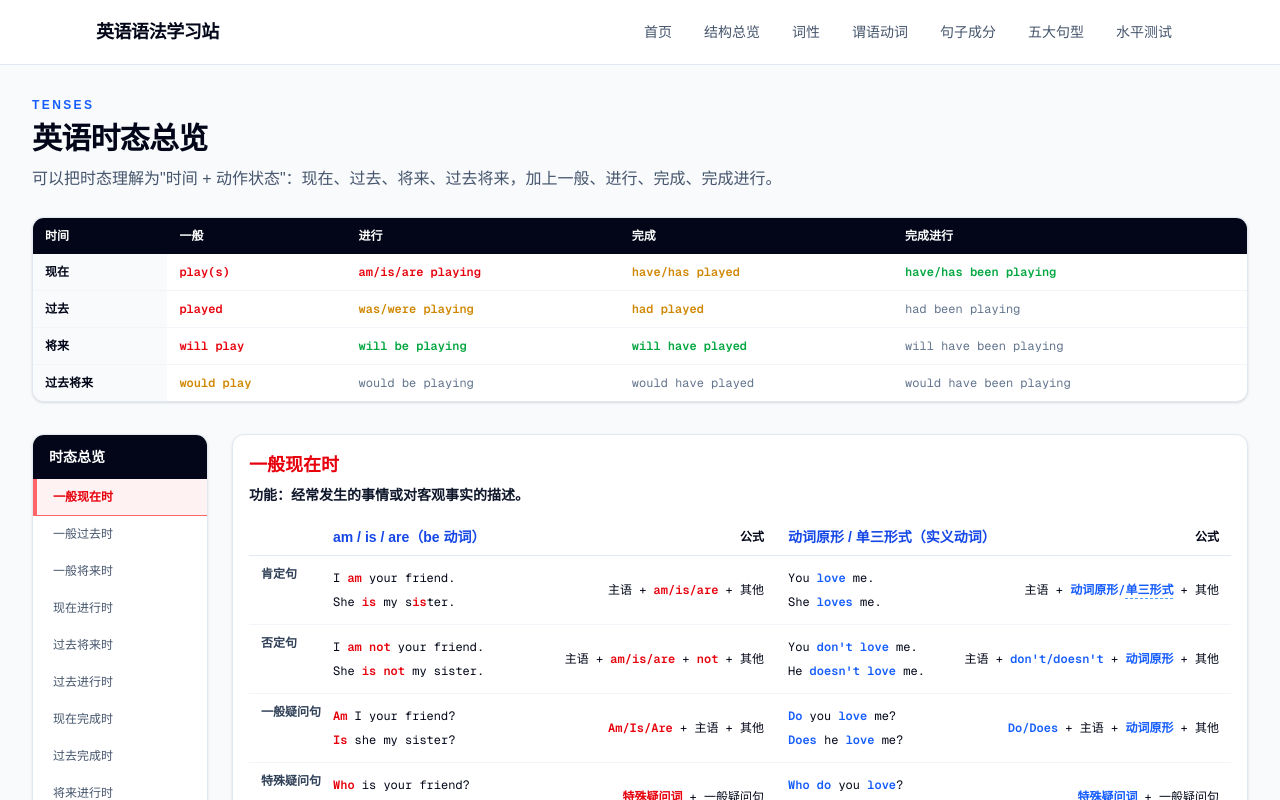
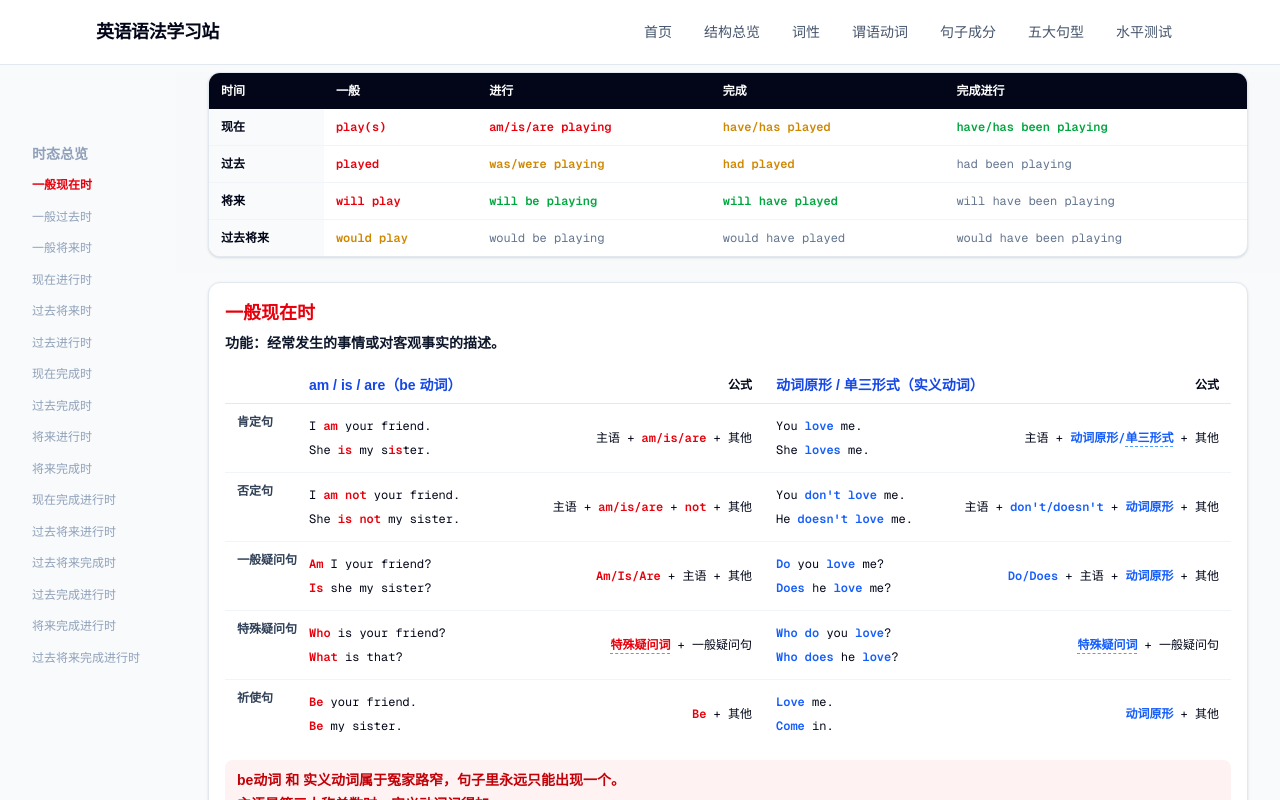
Before and after one commit to Jet-zz/EnglishGrammarSite, a Next.js app: page /grammar/tenses in a window 1280 px wide. Shown: the top 800 px of the page. Built offline with nearby package versions, Linux system fonts and the light colour scheme.

Commit message:
时态页面布局优化：左侧导航固定居中，4x4表格sticky贴顶不挡标题栏

```diff
--- a/src/app/grammar/tenses/page.tsx
+++ b/src/app/grammar/tenses/page.tsx
@@ -1,7 +1,6 @@
 "use client";
 
 import { ExampleBlock } from "@/components/ExampleBlock";
-import { SectionHeading } from "@/components/SectionHeading";
 import { tenseMatrix, tenses } from "@/content/tenses";
 import { useEffect, useState, useRef, useCallback } from "react";
 import { createPortal } from "react-dom";
@@ -111,7 +110,6 @@ function HoverSpan({
 }) {
   const c = color === "blue" ? "text-blue-600 border-blue-400" : color === "gray" ? "text-slate-500 border-slate-400" : "text-red-600 border-red-400";
   const [rect, setRect] = useState<DOMRect | null>(null);
-
   return (
     <>
       <span
@@ -212,15 +210,12 @@ function cellColor(time: string, aspect: string): string {
   return "text-slate-500";
 }
 
-/* ── 左侧导航高亮颜色 ── */
-const tenseNavColorMap: Record<string, string> = {
-  "text-red-600":    "bg-red-50 border-red-400 text-red-600",
-  "text-yellow-600": "bg-yellow-50 border-yellow-400 text-yellow-600",
-  "text-green-600":  "bg-green-50 border-green-400 text-green-600",
-  "text-slate-950":  "bg-slate-100 border-slate-500 text-slate-950",
-};
 function tenseNavActiveClass(name: string): string {
-  return tenseNavColorMap[tenseNameColor(name)] ?? "bg-slate-100 border-slate-500 text-slate-950";
+  const c = tenseNameColor(name);
+  if (c === "text-red-600") return "text-red-600 font-bold";
+  if (c === "text-yellow-600") return "text-yellow-600 font-bold";
+  if (c === "text-green-600") return "text-green-600 font-bold";
+  return "text-slate-950 font-bold";
 }
 
 /* ── 页面 ── */
@@ -230,11 +225,9 @@ export default function TensesPage() {
   const observerRef = useRef<IntersectionObserver | null>(null);
   const sectionRefs = useRef<Map<string, HTMLElement>>(new Map());
 
-  // IntersectionObserver 检测哪个时态在视口中心附近
   useEffect(() => {
     observerRef.current = new IntersectionObserver(
       (entries) => {
-        // 找最接近视口顶部的可见 section
         const visible = entries
           .filter(e => e.isIntersecting)
           .sort((a, b) => a.boundingClientRect.top - b.boundingClientRect.top);
@@ -245,14 +238,10 @@ export default function TensesPage() {
       { rootMargin: "-30% 0px -60% 0px" }
     );
 
-    sectionRefs.current.forEach((el) => {
-      observerRef.current?.observe(el);
-    });
-
+    sectionRefs.current.forEach((el) => observerRef.current?.observe(el));
     return () => observerRef.current?.disconnect();
   }, []);
 
-  // 重新 observe 当 DOM 更新后
   useEffect(() => {
     const obs = observerRef.current;
     if (!obs) return;
@@ -266,21 +255,43 @@ export default function TensesPage() {
   const scrollToTense = useCallback((name: string) => {
     const el = sectionRefs.current.get(name);
     if (el) {
-      el.scrollIntoView({ behavior: "smooth", block: "center" });
+      el.scrollIntoView({ behavior: "smooth", block: "start" });
       setActiveTense(name);
     }
   }, []);
 
   return (
-    <div className="mx-auto max-w-7xl px-4 py-8 lg:px-8">
-      <SectionHeading
-        eyebrow="Tenses"
-        title="英语时态总览"
-        description={'可以把时态理解为"时间 + 动作状态"：现在、过去、将来、过去将来，加上一般、进行、完成、完成进行。'}
-      />
+    <div className="mx-auto flex max-w-[90rem] gap-8 px-4 lg:px-8">
+      {/* ── 左侧导航 ── */}
+      <nav className="hidden lg:block w-36 shrink-0">
+        <div className="sticky top-[calc(50vh-16rem)]">
+          <div className="text-sm font-bold text-slate-400 mb-2">时态总览</div>
+          <div className="space-y-1">
+            {tenses.map((tense) => {
+              const isActive = activeTense === tense.name;
+              return (
+                <button
+                  key={tense.name}
+                  onClick={() => scrollToTense(tense.name)}
+                  className={`block w-full text-left py-1 text-xs leading-relaxed transition ${
+                    isActive
+                      ? tenseNavActiveClass(tense.name)
+                      : "text-slate-400 hover:text-slate-600"
+                  }`}
+                >
+                  {tense.name}
+                </button>
+              );
+            })}
+          </div>
+        </div>
+      </nav>
 
-      {/* ── 总览表格 ── */}
-      <section className="mt-6 overflow-hidden rounded-xl border border-slate-200 bg-white shadow-sm">
+      {/* ── 右侧内容 ── */}
+      <div className="min-w-0 flex-1">
+        {/* 粘性 4x4 表格：top-[72px] 紧贴标题栏底部，z-40 低于标题栏的 z-50 */}
+        <div className="sticky top-[72px] z-40 -mx-4 px-4 pb-4 bg-[#f8f9fb] lg:-mx-8 lg:px-8">
+          <div className="rounded-xl border border-slate-200 bg-white shadow-sm overflow-hidden">
             <div className="overflow-x-auto">
               <table className="w-full min-w-[640px] text-left text-xs">
                 <thead className="bg-slate-950 text-white">
@@ -305,45 +316,17 @@ export default function TensesPage() {
                 </tbody>
               </table>
             </div>
-      </section>
-
-      {/* ── 主体：左侧导航 + 右侧时态详情 ── */}
-      <div className="mt-8 flex gap-6">
-        {/* 左侧导航 */}
-        <nav className="hidden lg:block w-44 shrink-0">
-          <div className="sticky top-8 rounded-xl border border-slate-200 bg-white shadow-sm overflow-hidden">
-            <div className="bg-slate-950 px-4 py-3 text-sm font-bold text-white">
-              时态总览
-            </div>
-            <div className="divide-y divide-slate-50 max-h-[calc(100vh-6rem)] overflow-y-auto">
-              {tenses.map((tense) => {
-                const isActive = activeTense === tense.name;
-                return (
-                  <button
-                    key={tense.name}
-                    onClick={() => scrollToTense(tense.name)}
-                    className={`w-full text-left px-4 py-2.5 text-xs transition ${
-                      isActive
-                        ? `${tenseNavActiveClass(tense.name)} font-bold border-l-4`
-                        : "text-slate-600 hover:bg-slate-50 border-l-4 border-transparent"
-                    }`}
-                  >
-                    {tense.name}
-                  </button>
-                );
-              })}
           </div>
         </div>
-        </nav>
 
-        {/* 右侧时态详情 */}
-        <div className="min-w-0 flex-1 grid gap-3">
+        {/* 时态详情 */}
+        <div className="mt-4 grid gap-3">
           {tenses.map((tense) => (
             <section
               key={tense.name}
               id={tense.name}
               ref={setRef(tense.name)}
-              className="rounded-xl border border-slate-200 bg-white p-4 shadow-sm scroll-mt-20"
+              className="rounded-xl border border-slate-200 bg-white p-4 shadow-sm scroll-mt-32"
             >
               {tense.sentenceTable ? (
                 <div className="w-full">
```
Lines whose indentation alone changed are shown as unchanged.
